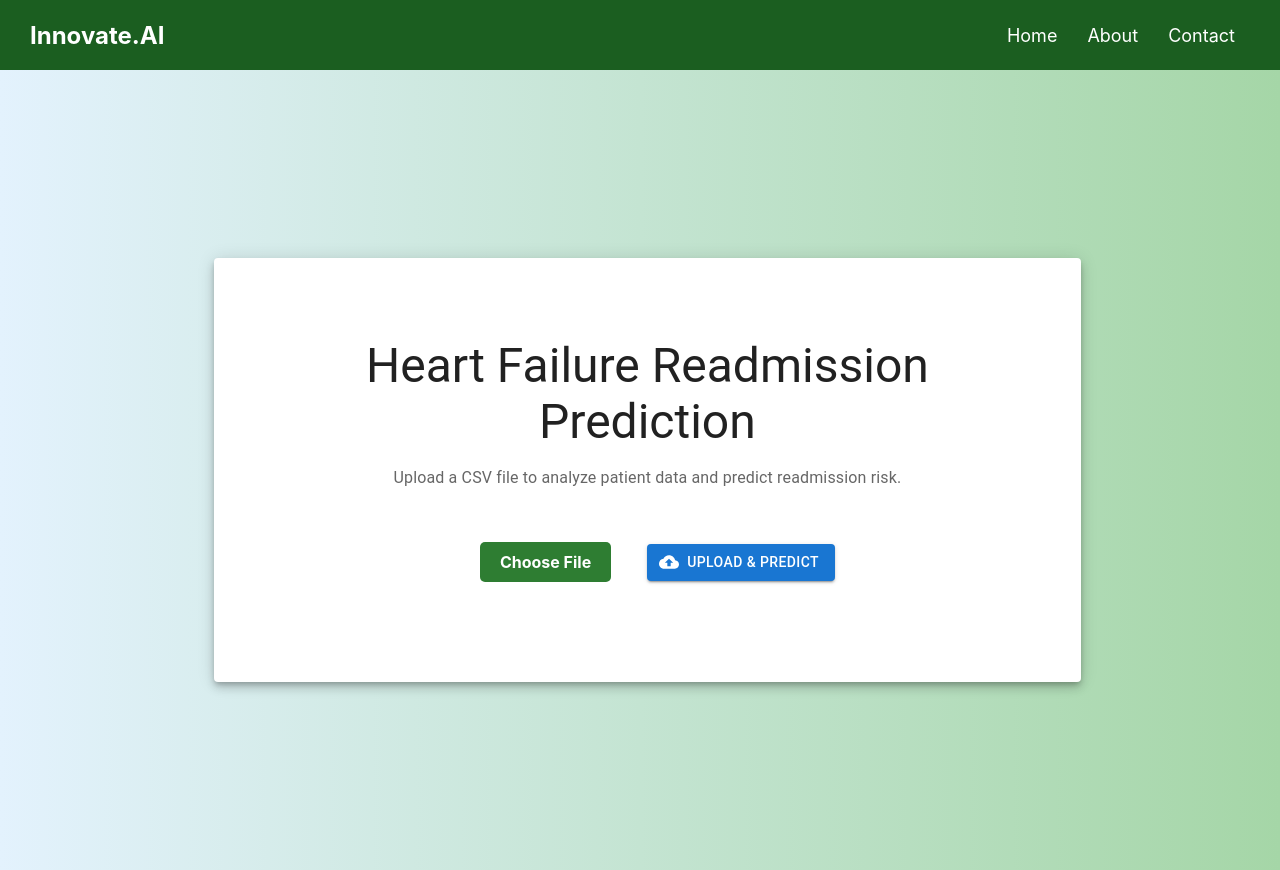
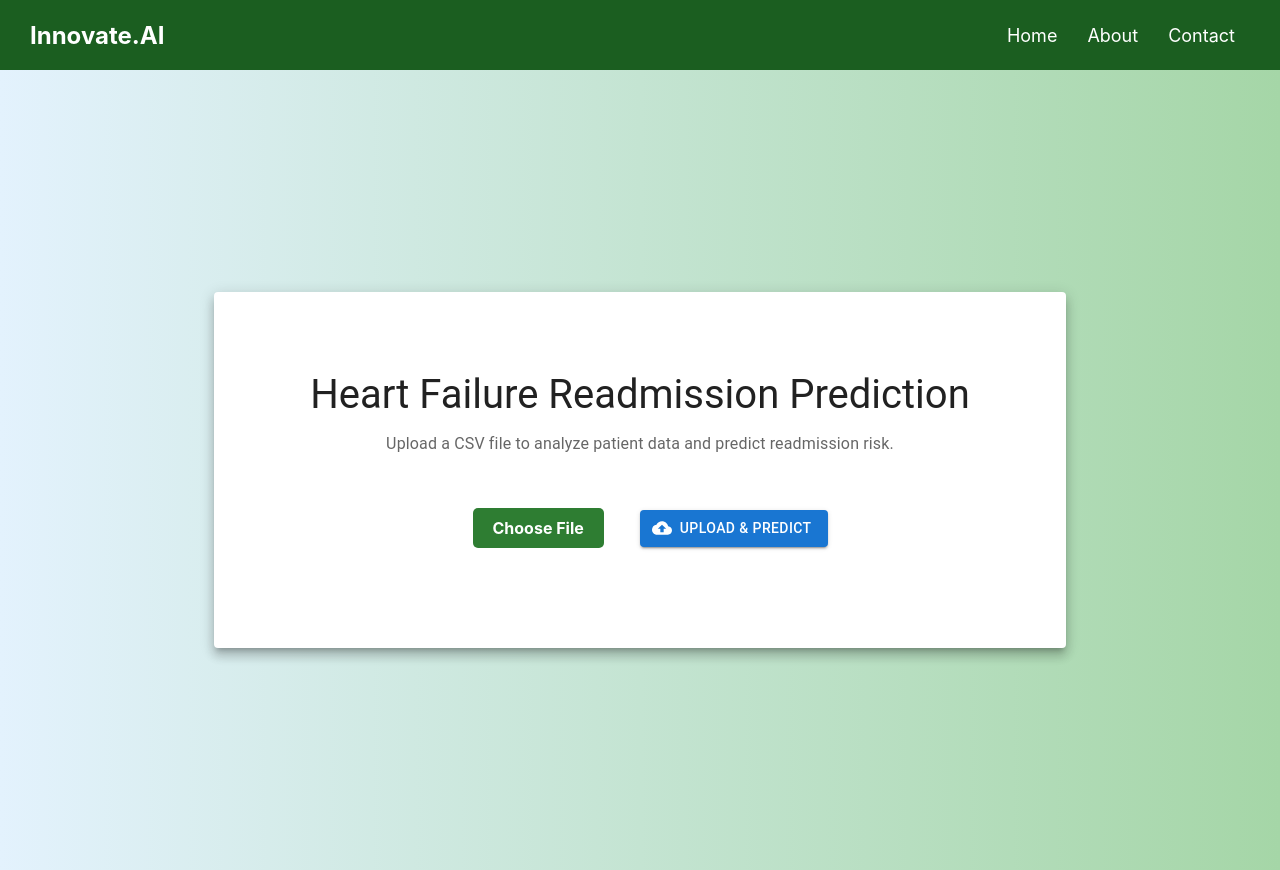
Before and after one commit to eeyamodi/InnovateAI, a React (Create React App) app in the folder frontend/: page / in a window 1280 px wide. Built offline with nearby package versions, Linux system fonts and the light colour scheme.

Commit message:
Update HomePage.js

```diff
--- a/frontend/src/components/HomePage.js
+++ b/frontend/src/components/HomePage.js
@@ -47,10 +47,10 @@ const HomePage = () => {
 
     return (
         <div className="homepage">
-            <Container maxWidth="md">
-                <Paper elevation={6} className="upload-box">
-                    <Typography variant="h3" gutterBottom>
-                        Heart Failure Readmission Prediction
+            <Container maxWidth="md" className="container">
+                <Paper elevation={8} className="upload-box" >
+                    <Typography variant="h3" gutterBottom fontSize={40}>
+                         Heart Failure Readmission Prediction
                     </Typography>
                     <Typography variant="body1" color="textSecondary">
                         Upload a CSV file to analyze patient data and predict readmission risk.
```
